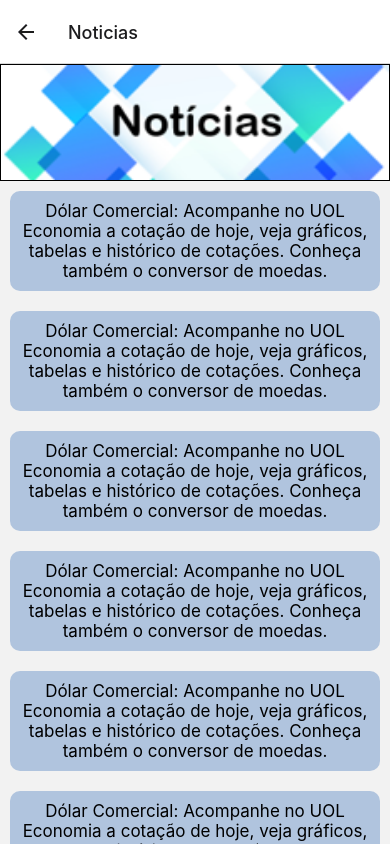
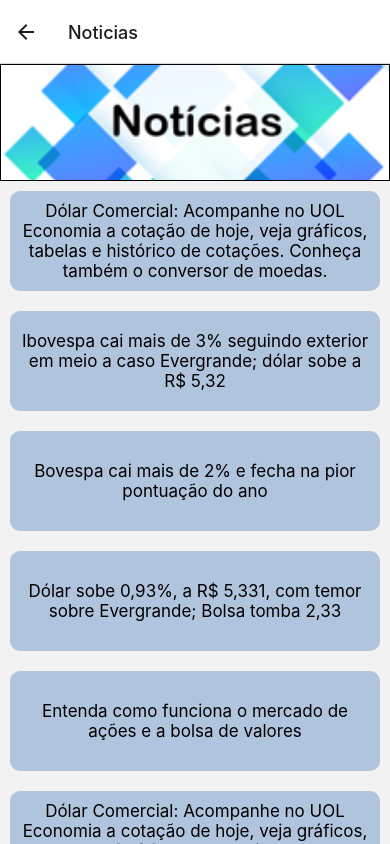
Before and after one commit to Tcc-Invest-Info/InvestInfo, a React Native app in the folder front-mobile/: screen /Noticias in a window 390 px wide. Built offline with nearby package versions, Linux system fonts and the light colour scheme.

Commit message:
Tela de noticias pronta

```diff
--- a/front-mobile/src/pages/Noticias/index.js
+++ b/front-mobile/src/pages/Noticias/index.js
@@ -3,12 +3,11 @@ import {
         ImageBackground,
         View,
         Text,
-        TouchableOpacity,
+        Linking,
         ScrollView
 } from 'react-native'
 import backgroundImage from '../../../assets/noticias.png'
 import styles from './styles'
-import { Entypo } from '@expo/vector-icons';
 
 export default function ChatBoot ({navigation}){
 
@@ -21,63 +20,85 @@ export default function ChatBoot ({navigation}){
             </View>
             <ScrollView style={styles.scrollView}>
                 <View style={styles.container_Noticias}>
-                    <Text style={styles.noticias}>
-                     Dólar Comercial: Acompanhe no UOL Economia a cotação de hoje, veja gráficos,
-                     tabelas e histórico de cotações. Conheça também o conversor de moedas.
+                    <Text style={styles.noticias}
+                     onPress={()=>{
+                          Linking.openURL('https://economia.uol.com.br/cotacoes/cambio/')
+                        }}>
+                        Dólar Comercial: Acompanhe no UOL Economia a cotação de hoje, veja gráficos,
+                        tabelas e histórico de cotações. Conheça também o conversor de moedas.
                     </Text>
                 </View>
                 <View style={styles.container_Noticias}>
-                    <Text style={styles.noticias}>
-                     Dólar Comercial: Acompanhe no UOL Economia a cotação de hoje, veja gráficos,
-                     tabelas e histórico de cotações. Conheça também o conversor de moedas.
+                    <Text style={styles.noticias}
+                     onPress={()=>{
+                          Linking.openURL('https://www.infomoney.com.br/mercados/ibovespa-cai-forte-em-meio-a-preocupacoes-com-divida-da-evergrande-e-nova-queda-do-minerio-dolar-sobe-a-r-532/')
+                        }}>
+                       Ibovespa cai mais de 3% seguindo exterior em meio a caso Evergrande; dólar sobe a R$ 5,32
                     </Text>
                 </View>
                 <View style={styles.container_Noticias}>
-                    <Text style={styles.noticias}>
-                     Dólar Comercial: Acompanhe no UOL Economia a cotação de hoje, veja gráficos,
-                     tabelas e histórico de cotações. Conheça também o conversor de moedas.
+                    <Text style={styles.noticias}
+                     onPress={()=>{
+                          Linking.openURL('https://g1.globo.com/economia/noticia/2021/09/20/bovespa.ghtml')
+                        }}>
+                       Bovespa cai mais de 2% e fecha na pior pontuação do ano
                     </Text>
                 </View>
                 <View style={styles.container_Noticias}>
-                    <Text style={styles.noticias}>
-                     Dólar Comercial: Acompanhe no UOL Economia a cotação de hoje, veja gráficos,
-                     tabelas e histórico de cotações. Conheça também o conversor de moedas.
+                    <Text style={styles.noticias}
+                     onPress={()=>{
+                          Linking.openURL('https://economia.uol.com.br/cotacoes/noticias/redacao/2021/09/20/fechamento-dolar-ibovespa-20-setembro.htm')
+                        }}>
+                       Dólar sobe 0,93%, a R$ 5,331, com temor sobre Evergrande; Bolsa tomba 2,33
                     </Text>
                 </View>
                 <View style={styles.container_Noticias}>
-                    <Text style={styles.noticias}>
-                     Dólar Comercial: Acompanhe no UOL Economia a cotação de hoje, veja gráficos,
-                     tabelas e histórico de cotações. Conheça também o conversor de moedas.
+                    <Text style={styles.noticias}
+                     onPress={()=>{
+                          Linking.openURL('https://www.infomoney.com.br/guias/mercado-de-acoes/')
+                        }}>
+                      Entenda como funciona o mercado de ações e a bolsa de valores
                     </Text>
                 </View>
                 <View style={styles.container_Noticias}>
-                    <Text style={styles.noticias}>
-                     Dólar Comercial: Acompanhe no UOL Economia a cotação de hoje, veja gráficos,
-                     tabelas e histórico de cotações. Conheça também o conversor de moedas.
+                    <Text style={styles.noticias}
+                     onPress={()=>{
+                          Linking.openURL('https://economia.uol.com.br/cotacoes/cambio/')
+                        }}>
+                        Dólar Comercial: Acompanhe no UOL Economia a cotação de hoje, veja gráficos,
+                        tabelas e histórico de cotações. Conheça também o conversor de moedas.
                     </Text>
                 </View>
                 <View style={styles.container_Noticias}>
-                    <Text style={styles.noticias}>
-                     Dólar Comercial: Acompanhe no UOL Economia a cotação de hoje, veja gráficos,
-                     tabelas e histórico de cotações. Conheça também o conversor de moedas.
+                    <Text style={styles.noticias}
+                     onPress={()=>{
+                          Linking.openURL('https://www.infomoney.com.br/mercados/ibovespa-cai-forte-em-meio-a-preocupacoes-com-divida-da-evergrande-e-nova-queda-do-minerio-dolar-sobe-a-r-532/')
+                        }}>
+                       Ibovespa cai mais de 3% seguindo exterior em meio a caso Evergrande; dólar sobe a R$ 5,32
                     </Text>
                 </View>
                 <View style={styles.container_Noticias}>
-                    <Text style={styles.noticias}>
-                     Dólar Comercial: Acompanhe no UOL Economia a cotação de hoje, veja gráficos,
-                     tabelas e histórico de cotações. Conheça também o conversor de moedas.
+                    <Text style={styles.noticias}
+                     onPress={()=>{
+                          Linking.openURL('https://g1.globo.com/economia/noticia/2021/09/20/bovespa.ghtml')
+                        }}>
+                       Bovespa cai mais de 2% e fecha na pior pontuação do ano
                     </Text>
                 </View>
                 <View style={styles.container_Noticias}>
-                    <Text style={styles.noticias}>
-                     Dólar Comercial: Acompanhe no UOL Economia a cotação de hoje, veja gráficos,
-                     tabelas e histórico de cotações. Conheça também o conversor de moedas.
+                    <Text style={styles.noticias}
+                     onPress={()=>{
+                          Linking.openURL('https://economia.uol.com.br/cotacoes/noticias/redacao/2021/09/20/fechamento-dolar-ibovespa-20-setembro.htm')
+                        }}>
+                       Dólar sobe 0,93%, a R$ 5,331, com temor sobre Evergrande; Bolsa tomba 2,33
                     </Text>
                 </View>
                 <View style={styles.container_Noticias}>
-                    <Text style={styles.noticias}>
-                     Dólar Comercial: Acompanhe no UOL Economia a cotação de hoje, veja gráficos,
-                     tabelas e histórico de cotações. Conheça também o conversor de moedas.
+                    <Text style={styles.noticias}
+                     onPress={()=>{
+                          Linking.openURL('https://www.infomoney.com.br/guias/mercado-de-acoes/')
+                        }}>
+                      Entenda como funciona o mercado de ações e a bolsa de valores
                     </Text>
                 </View>
             </ScrollView>
```
